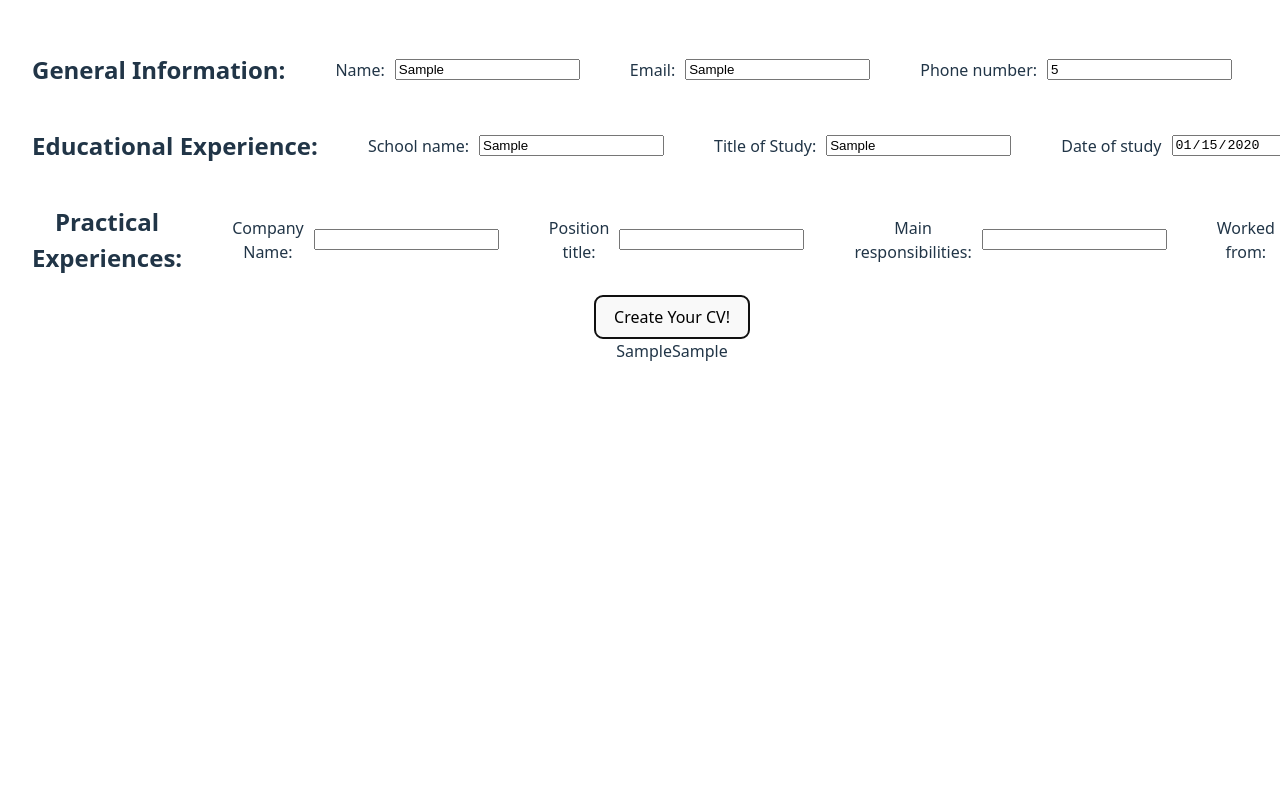
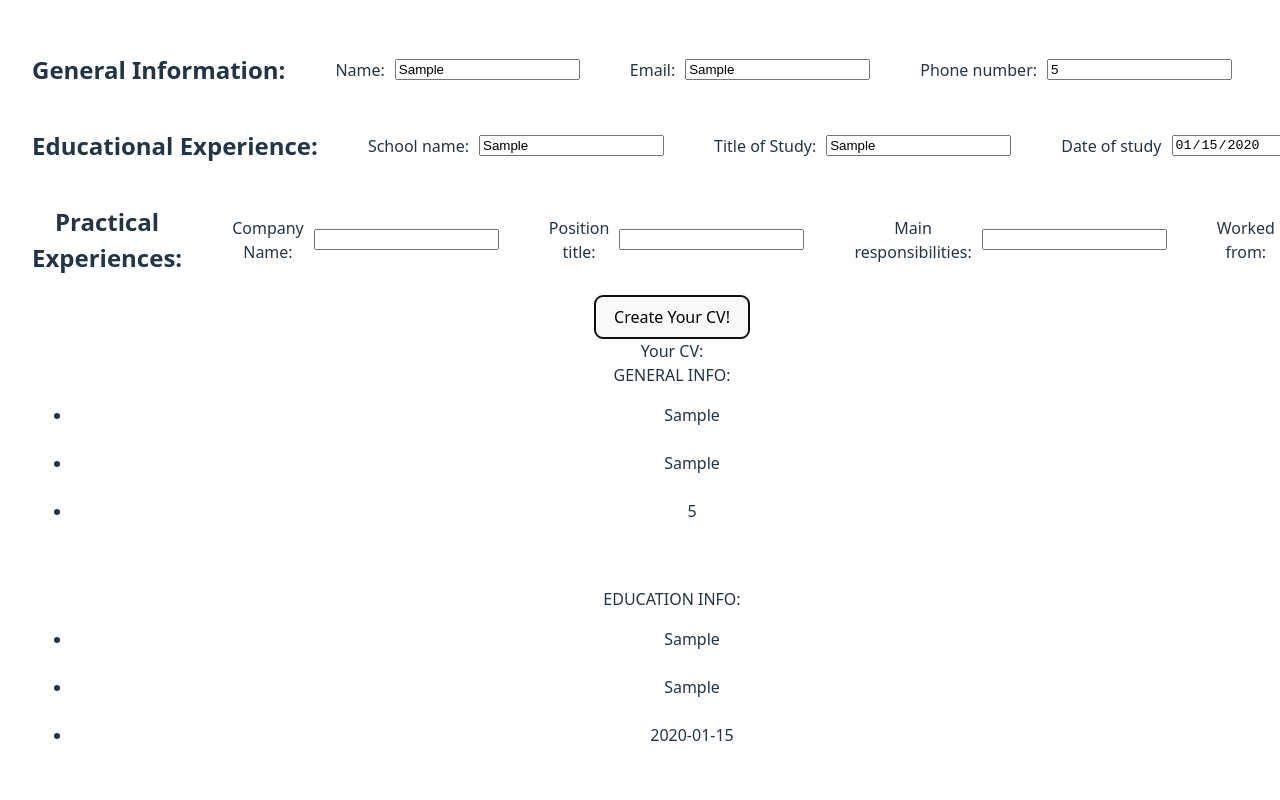
Before and after one commit to Vincde/Project-CV-Application, a React (Vite) app: page / in a window 1280 px wide. Both pictures are taken after typing "Sample", "Sample", "5", "Sample", "Sample", "2020-01-15" into the empty fields and a click on the button "Create Your CV!". Shown: the top 800 px of the page. Built offline with nearby package versions, Linux system fonts and the light colour scheme.

Commit message:
feat: Add html elements that render the final CV

```diff
--- a/src/createCV.jsx
+++ b/src/createCV.jsx
@@ -12,14 +12,36 @@ function CreateCV({cv, setCV, generalInfo, education, practice}) {
     return(
         <>
         <button onClick={handleCVCreation}>Create Your CV!</button>
-        {cv && <CV cv={alternativeInput.cv} generalInfo={alternativeInput.generalInfo} education={alternativeInput.education} practice={alternativeInput.practice}></CV>}
+        {cv && <CV generalInfo={alternativeInput.generalInfo} education={alternativeInput.education} practice={alternativeInput.practice}></CV>}
         </>
     )
 }
 
-function CV({cv, generalInfo, education, practice}) {
+function CV({generalInfo, education, practice}) {
     return(
-        <div>{cv}{generalInfo.name}{education.schoolName}{practice.companyName}</div>
+        <div>
+            Your CV:<br></br>
+            GENERAL INFO:<br></br>
+            <ul>
+                <li>{generalInfo.name}</li><br></br>
+                <li>{generalInfo.email}</li><br></br>
+                <li>{generalInfo.phone}</li><br></br>
+            </ul><br></br>
+            EDUCATION INFO:<br></br>
+            <ul>
+                <li>{education.schoolName}</li><br></br>
+                <li>{education.titleStudy}</li><br></br>
+                <li>{education.dateStudy}</li><br></br>
+            </ul><br></br>
+            PRACTICE INFO:<br></br>
+            <ul>
+                <li>{practice.companyName}</li><br></br>
+                <li>{practice.positionTitle}</li><br></br>
+                <li>{practice.mainRespons}</li><br></br>
+                <li>{practice.dateFrom}</li><br></br>
+                <li>{practice.dateUntil}</li><br></br>
+            </ul>
+        </div>
     )
 }
 
```
